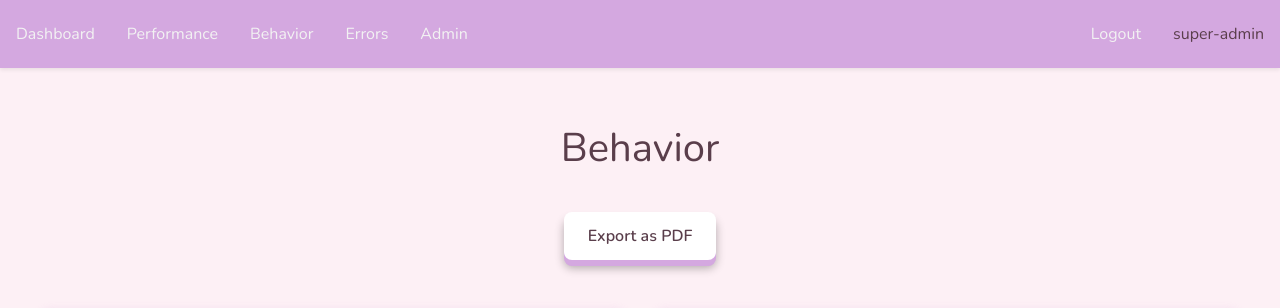
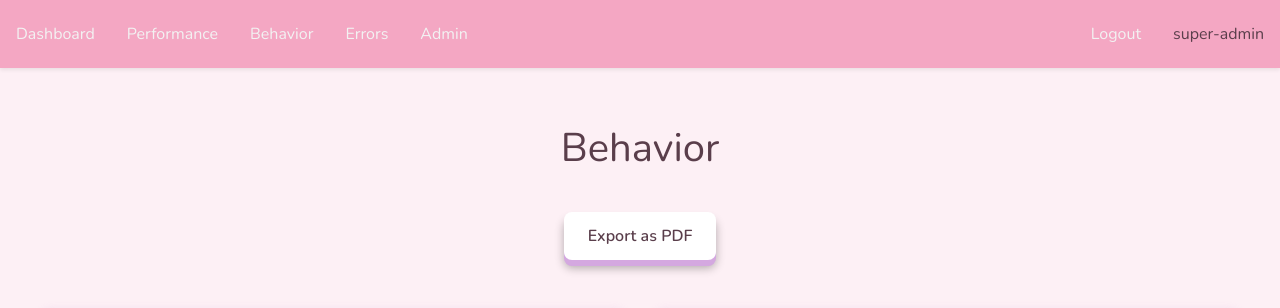
Before and after one commit to k-yuv/cse135-hw1-website, a PHP site: page /behavior.php in a window 1280 px wide. Shown: the top 308 px of the page. Run offline with PHP 8.4, Linux system fonts and the light colour scheme; the visitor is signed in with stand-in values (Sample User, id 1); data that the repository does not hold is empty; some libraries are stand-ins or nearby versions.

Commit message:
change navbar color

```diff
--- a/reporting/dashboard.php
+++ b/reporting/dashboard.php
@@ -102,7 +102,6 @@
 <body>
 <nav class="navbar">
     <div class="left-navbar">
-        <div style="display:flex; font-size: 1.5rem; margin-right: 0.5rem;">🌸</div>
         <a href="dashboard.php" class="active">Dashboard</a>
         <?php if ($_SESSION['role'] == 'admin' || $_SESSION['role'] == 'owner'): ?>
 
--- a/reporting/style.css
+++ b/reporting/style.css
@@ -20,7 +20,7 @@ h1 {
 }
 
 .navbar {
-    background-color: #d4a8e0 !important;
+    background-color: #f4a7c3 !important;
     box-shadow: 0 0.125rem 0.25rem rgba(0,0,0,0.08);
     overflow: hidden;
     width: 100%;
```
